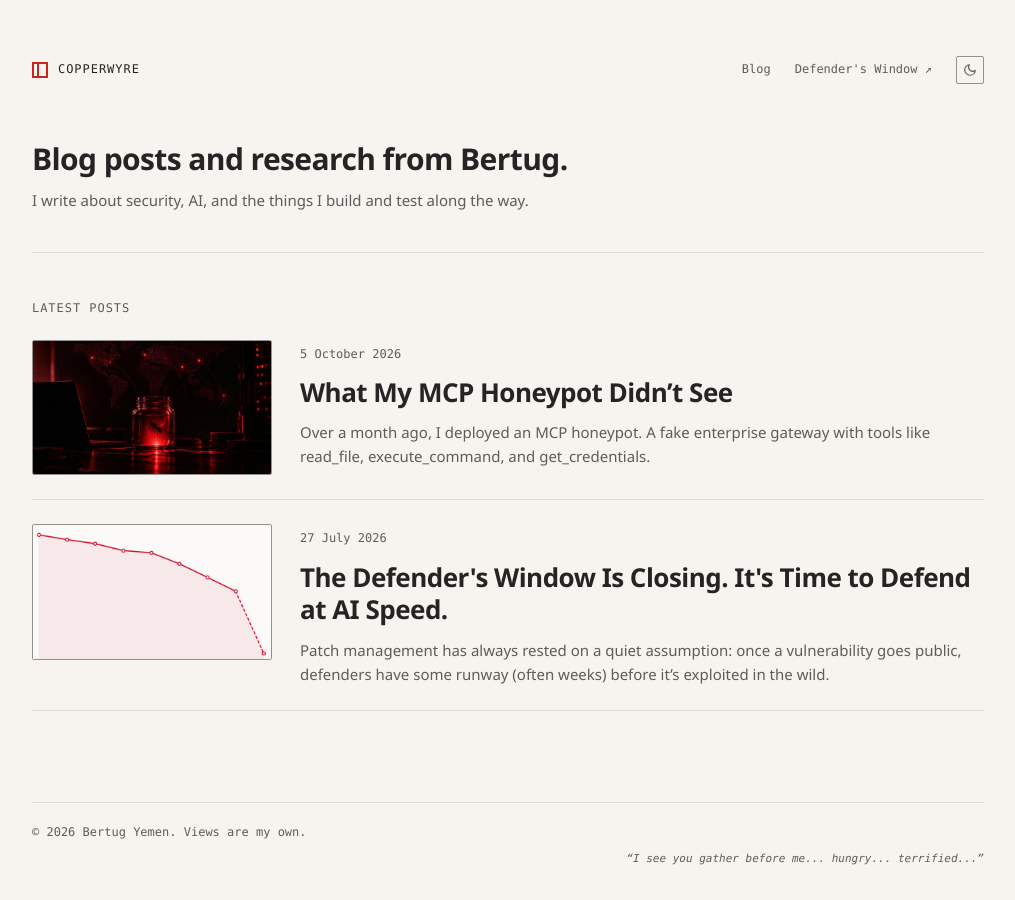
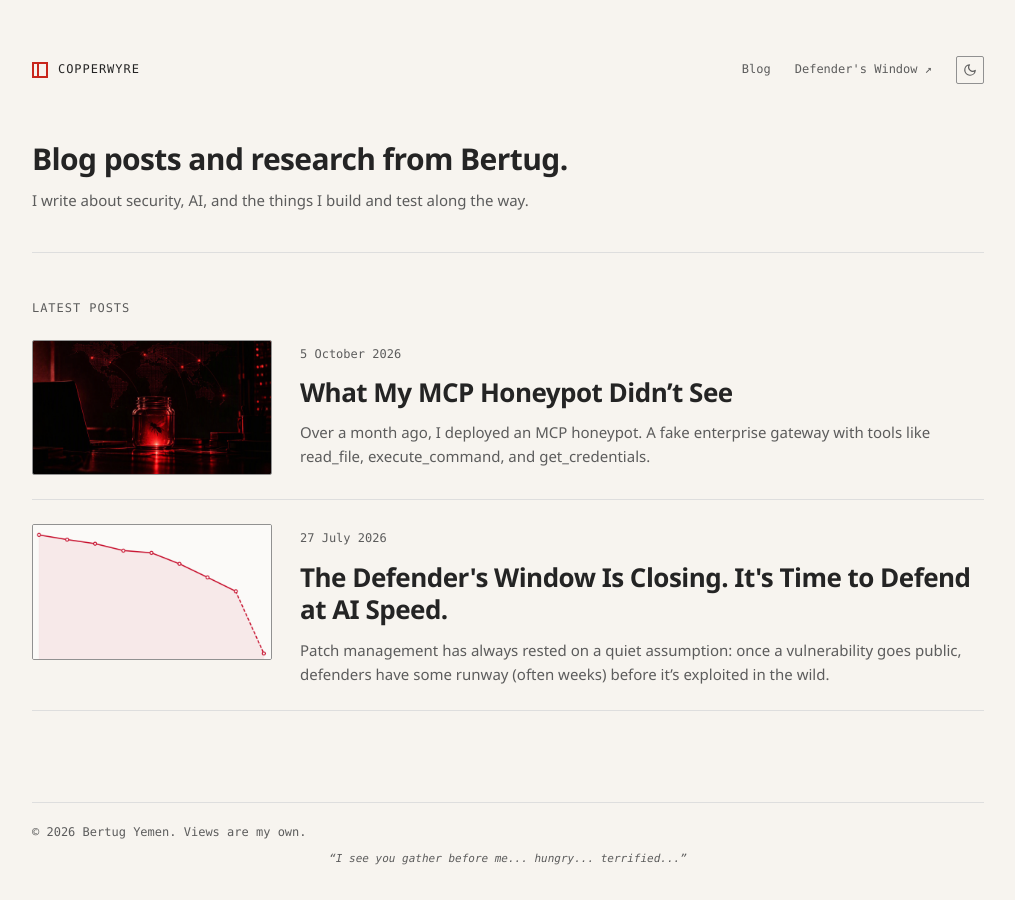
Before and after one commit to Bertug/bertug.github.io, a Jekyll site: the page built from index.html, in a window 1280 px wide. Shown: the whole page, without its empty margins (132-1147 px from the left). Built offline with Jekyll 4.4.1, drawn with Linux system fonts in a browser that asks for light colours.

Commit message:
Center the footer quote
Co-authored-by: Copilot <223556219+Copilot@users.noreply.github.com>

```diff
--- a/assets/blog.css
+++ b/assets/blog.css
@@ -147,7 +147,7 @@ td, th { padding: 0.5rem 0.75rem; border: 1px solid var(--cp-border); text-align
 .site-footer { color: var(--cp-text-muted); font-family: Consolas, "Courier New", Courier, monospace; font-size: 12px; }
 .footer-inner { padding-block: 1.25rem 0; border-top: 1px solid var(--cp-border); }
 .site-footer p { margin: 0; }
-.footer-quote { padding-block: 0.5rem 2rem; font-size: 11px; text-align: right; }
+.footer-quote { padding-block: 0.5rem 2rem; font-size: 11px; text-align: center; }
 .skip-link {
   position: absolute;
   top: -6rem;
```
